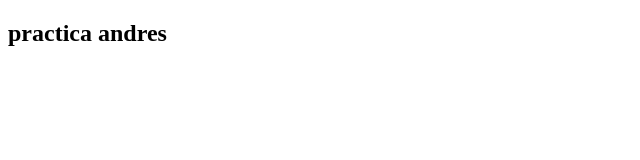
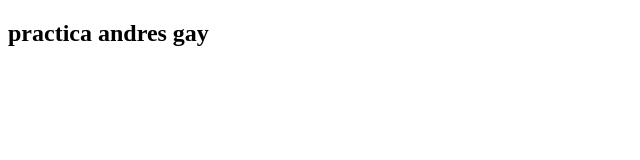
Before and after one commit to hiramvr/hiramvr.github.io, a plain HTML site: page index.html in a window 1280 px wide. Shown: the full height of the page, 0-640 px from the left. Drawn offline with Linux system fonts and the light colour scheme.

Commit message:
Puse otro titulo

```diff
--- a/index.html
+++ b/index.html
@@ -4,6 +4,6 @@
 	<title>Practica de html</title>
 </head>
 <body>
-	<h2>practica andres</h2>
+	<h2>practica andres gay</h2>
 </body>
 </html>
```
